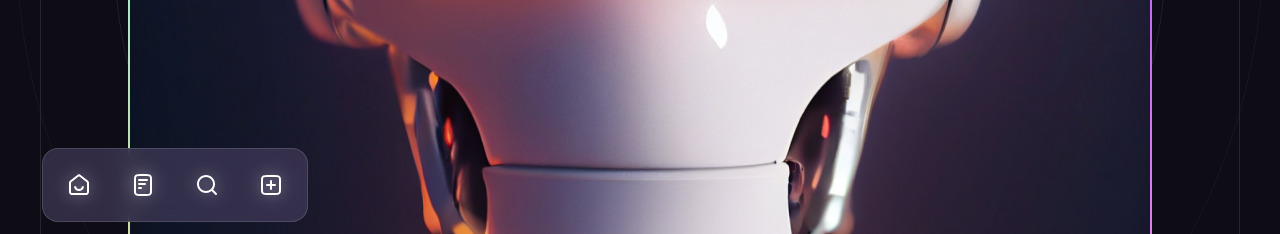
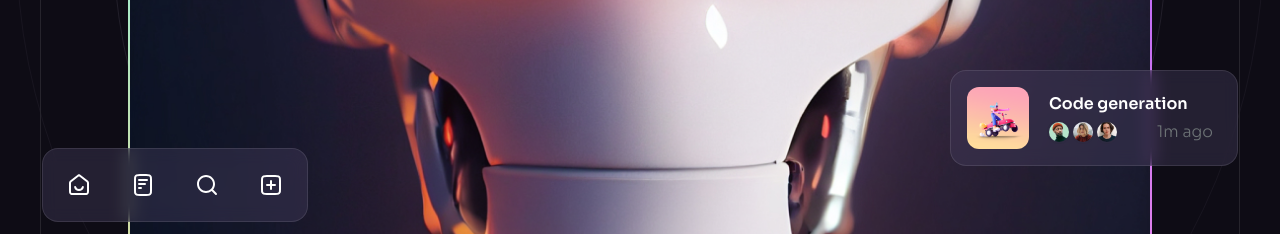
Before and after one commit to mbelmontes7/brainwave, a React (Vite) app: page / in a window 1280 px wide. Shown: the part 718-952 px from the top of the page. Built offline with nearby package versions, Linux system fonts and the light colour scheme.

Commit message:
chore: Update Hero component with lazy loading for images and add Notification child component

```diff
--- a/src/components/Hero.jsx
+++ b/src/components/Hero.jsx
@@ -6,6 +6,7 @@ import { heroIcons } from "../constants";
 import { ScrollParallax } from "react-just-parallax";
 import { useRef } from "react";
 import Generating from "./Generating";
+import Notification from "./Notification";
 
 
 const Hero = () =>
@@ -28,7 +29,7 @@ const Hero = () =>
                 <h1 className="h1 mb-6">
                     {/* stands for non-breaking space it is used to create a space in text that cannot be broken - */}
                     Explore the Possibilities & of &nbsp;AI&nbsp; chatting with{" "}
-                    {/* Test comment */}
+
                     <span className="inline-block relative">
                         Brainwave{" "}
                         <img
@@ -84,16 +85,14 @@ const Hero = () =>
                                     </ul>
                                 </ScrollParallax>
                                 {/* Here, ScrollParallax is the parent component, and Notification is a child component. */}
-                                <ScrollParallax isAbsolutelyPositioned>
-                                    <ul className="hidden absolute -left-[5.5rem] bottom-[7.5rem] px-1 py-1 bg-n-9/40 backdrop-blur border border-n-1/10 rounded-2xl xl:flex">
-                                        {heroIcons.map((icon, index) => (
-                                            <li className="p-5" key={index}>
-                                                <img src={icon} width={24} height={25} alt={icon} />
-                                            </li>
-                                        ))}
-                                    </ul>
-                                </ScrollParallax>
 
+                <ScrollParallax isAbsolutelyPositioned>
+                  <Notification
+                    className="hidden absolute -right-[5.5rem] bottom-[11rem] w-[18rem] xl:flex"
+                    //this title is the parent of the notification component
+                    title="Code generation"
+                  />
+                </ScrollParallax>
                             </div>
                         </div>
                         <Gradient />
--- a/src/components/Notification.jsx
+++ b/src/components/Notification.jsx
@@ -1,9 +1,49 @@
-import React from 'react'
+import { notification1 } from "../assets";
+import { notificationImages } from "../constants";
 
-const Notification = () => {
-  return (
-    <div>Notification</div>
-  )
-}
+const Notification = ({ className, title }) =>
+{
+    return (
+        <div
+        //dynamic empty string
+            className={`${className || ""
+            //backdrop to make it feel like is grass Asi como que se ve hace
+                } flex items-center p-4 pr-6 bg-n-9/40 backdrop-blur border border-n-1/10 rounded-2xl gap-5`}
+        >
+            <img
+                src={notification1}
+                width={62}
+                height={62}
+                alt="image"
+                className="rounded-xl"
+            />
 
-export default Notification
+            <div className="flex-1">
+            {/* //the title of the notification is how you pass a parent component to a child is an example of   */}
+                <h6 className="mb-1 font-semibold text-base">{title}</h6>
+                <div className="flex items-center justify-between">
+                    <ul className="flex -m-0.5">
+                        {/* //this is the notification image that is going to be displayed in the notification */}
+                        {notificationImages.map((item, index) => (
+                            <li
+                                key={index}
+                                className="flex w-6 h-6 border-2 border-n-12 rounded-full overflow-hidden"
+                            >
+                                <img
+                                    src={item}
+                                    className="w-full"
+                                    width={20}
+                                    height={20}
+                                    alt={item}
+                                />
+                            </li>
+                        ))}
+                    </ul>
+                    <div className="body-2 text-n-13">1m ago</div>
+                </div>
+            </div>
+        </div>
+    );
+};
+
+export default Notification;
```
